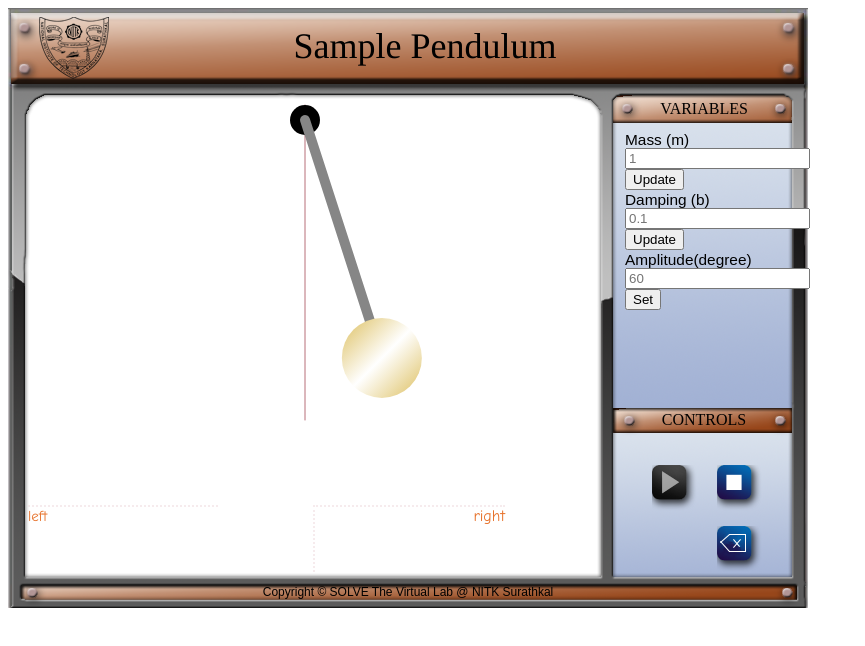
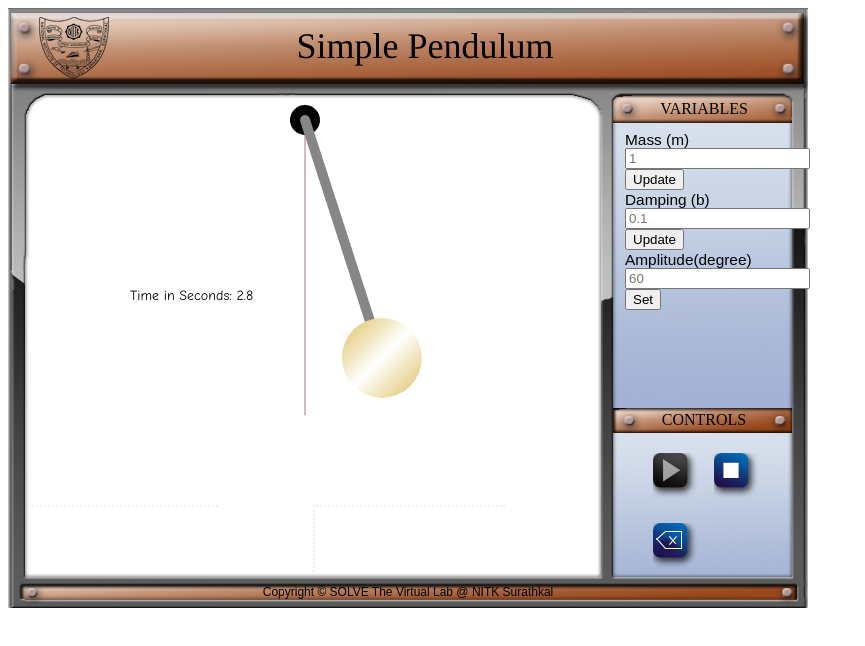
Before and after one commit to manand881/Simple-Pendulum, a plain HTML site: page IndexAnand.html in a window 1280 px wide. Both pictures are taken after a click on the picture 680 px from the left and 493 px from the top of the page. Shown: the whole page, without its empty margins (0-865 px from the left). Drawn offline with nearby package versions, Linux system fonts and the light colour scheme.

Commit message:
30-01-2020-1246

```diff
--- a/IndexAnand.html
+++ b/IndexAnand.html
@@ -20,37 +20,34 @@
     <!-- <script type="text/javascript" src= "sins/MOMscript.js"></script> -->
     <script >
 
-var b = 0.1
-var m = 1
+        var m = 1;
+        var b = 0.1;
         var amplitude0 = Math.PI / 3;               // 60 degrees
         var startTime = Date.now();
         var elapsed = Date.now()-startTime;
         var start_stop_trigger=true;
 
 
-
-
         function begin(){
 
-  if(start_stop_trigger==true){
+            if(start_stop_trigger===true){
 
                 amplitude0 = Math.PI / 3;               // 60 degrees
                 startTime = Date.now();
                 instanciate();
                 start_stop_trigger=false;
                 change_control_image();
-
             }
         }
 
         function change_control_image(){
-  if (start_stop_trigger==false){
+
+            if (start_stop_trigger===false){
 
                 document.getElementById("playpausebutton").src = "sins/blueplaydullgrey.png";
             }
             else{
                 document.getElementById("playpausebutton").src = "sins/blueplaydull.png";
-
             }
         }
 
@@ -59,28 +56,26 @@ window.onload = function(){
 
             amplitude0=0;
             instanciate();
-}
+        };
 
-function clearinput(){
-
-//clear mass field
+        function clearinput(){                              //clear mass input field
 
             var input = document.getElementById("mass");
-input_value =  input.getAttribute("value");
-input_value = "";
+// var input_value =  input.getAttribute("value");
+            var input_value = "";
             input.value=input_value;
 
 // clear b field
 
             input = document.getElementById("b");
-input_value =  input.getAttribute("value");
+// input_value =  input.getAttribute("value");
             input_value = "";
             input.value=input_value;
 
 // clear amplitude field
 
             input = document.getElementById("amplitude");
-input_value =  input.getAttribute("value");
+// input_value =  input.getAttribute("value");
             input_value = "";
             input.value=input_value;
         }
@@ -91,11 +86,16 @@ function end(){
             change_control_image();
         }
 
-function getInputValue_m(){
-  // Selecting the input element and get its value
+        function getInputValue_m(){                 // Selecting the input element and get its value
+
+
             var inputVal = document.getElementById("mass").value;
             if(inputVal>0){
                 m = inputVal;
+            }else if(inputVal<0){
+                alert("Enter Value greater than 0");
+            }else if(typeof inputVal == "string"){
+                alert("Enter numbers only.");
             }else{
                 alert("Enter Value greater than 0");
             }
@@ -109,6 +109,10 @@ function getInputValue_b(){
             var inputVal = document.getElementById("b").value;
             if(inputVal>=0){
                 b = inputVal;
+            }else if(inputVal<0){
+                alert("Enter Value greater than 0");
+            }else if(typeof inputVal == "string"){
+                alert("Enter numbers only.");
             }else{
                 alert("Enter Value greater than 0");
             }
@@ -124,11 +128,14 @@ function getInputValue_amplitude(){
             if(inputVal>0){
                 if(inputVal>90){
                     alert("Enter Value lesser than 90");
-    }
-    else{
+                }else{
                     amplitude0 = inputVal*Math.PI/180;
                     document.getElementById("amplitude").placeholder = inputVal;
                 }
+            }else if(inputVal<0){
+                alert("Enter Value greater than 0");
+            }else if(typeof inputVal == "string"){
+                alert("Enter numbers only.");
             }else{
                 alert("Enter Value greater than 0");
             }
@@ -148,7 +155,7 @@ function getInputValue_amplitude(){
             this.frame = 0;
             this.animating = false;
 
-  // by Anand Mahesh
+            // by manand881@gmail.com
             window.requestAnimFrame = (function(callback){
                 return window.requestAnimationFrame ||
                     window.webkitRequestAnimationFrame ||
@@ -240,14 +247,13 @@ function instanciate(){
             var canvas = anim.getCanvas();
 
             // var amplitude0 = Math.PI / 4; // 45 degrees
-  var amplitude = amplitude0
+            var amplitude = amplitude0;
             var period = 4000; //ms
             var theta = 0;
             var pendulumLength = 250;
             var pendulumWidth = 10;
             var rotationPointX = canvas.width / 2;
             var rotationPointY = 20;
-  var iterate = 0
             startTime = Date.now();
 
 
@@ -257,32 +263,36 @@ function instanciate(){
                 //    update
                 //    theta = (amplitude * Math.sin((2 * Math.PI * this.getTime()) / period)) + Math.PI / 2;
                 //    amplitude = amplitude0*Math.exp((-b/2*m)*(this.getTime()) / period)
-    // amplitude = amplitude0*Math.exp((-b/2*m)*(this.getTime()) / period)
+                //    amplitude = amplitude0*Math.exp((-b/2*m)*(this.getTime()) / period)
 
-    // theta = (amplitude0*Math.exp((-b/2*m)*(this.getTime()) / period) * Math.sin((2 * Math.PI * this.getTime()) / period)) + Math.PI / 2;
+                //    theta = (amplitude0*Math.exp((-b/2*m)*(this.getTime()) / period) * Math.sin((2 * Math.PI * this.getTime()) / period)) + Math.PI / 2;
                 theta = (amplitude0*Math.exp((-b/2*m)*(elapsed) / period) * Math.cos((2 * Math.PI * elapsed) / period)) + Math.PI / 2;
 
                 //clear
                 this.clear();
 
                 //draw dotted line
-    var canvas_dotted = document.getElementById("myCanvas");
-    var ctx = canvas_dotted.getContext("2d");
-    // ctx.setLineDash([16, 16]);/*dashes are 5px and spaces are 3px*/
-    ctx.beginPath();
-    ctx.lineWidth=1;
-    ctx.moveTo(275,5);
-    ctx.lineTo(275, 320);
-    ctx.strokeStyle="#B76E79";
-    ctx.stroke();
+                context.beginPath();
+                context.lineWidth=1;
+                context.moveTo(275,5);
+                context.lineTo(275, 315);
+                context.strokeStyle="#B76E79";
+                context.stroke();
 
-    //draw top circle
+                //display time
+                context.beginPath();
+                context.font="14px 'Comic Sans MS'";
+                context.fillStyle = "#000000";
+                context.fillText("Time in Seconds: "+(elapsed/1000), 100, 200, 170);
+                context.stroke();
+
+                // draw top circle
                 context.beginPath();
                 context.arc(rotationPointX, rotationPointY, 15, 0, 2 * Math.PI, false);
                 context.fillStyle = "black";
                 context.fill();
 
-    //draw shaft
+                //  draw shaft
                 context.beginPath();
                 var endPointX = rotationPointX + (pendulumLength * Math.cos(theta));
                 var endPointY = rotationPointY + (pendulumLength * Math.sin(theta));
@@ -294,7 +304,7 @@ function instanciate(){
                 context.strokeStyle = "#868686";
                 context.stroke();
 
-    //draw bottom circle
+                //  draw bottom circle
                 context.beginPath();
                 context.arc(endPointX, endPointY, 40, 0, 2 * Math.PI, false);
                 var grd = context.createLinearGradient(endPointX - 50, endPointY - 50, endPointX + 50, endPointY + 50);
@@ -323,18 +333,18 @@ The simulation requires JavaScript to be enabled.
 <div id="container">
 
     <!-- Replace TITLE with simulation title to be displayed next to logo-->
-<div id="simtitle">Sample Pendulum</div>
+    <div id="simtitle">Simple Pendulum</div>
 
     <!-- Region for simulation display -->
     <canvas id="myCanvas" height="400px" width="550px"></canvas>
 
+
     <div id="titleincanvas"></div>
 
 
-
     <!-- Region for comment / question prompts -->
-<div id="commentboxleft">left</div>
-<div id="commentboxright">right</div>
+    <div id="commentboxleft"></div>
+    <div id="commentboxright"></div>
 
     <!-- DND-Title of region for variables display -->
     <div id="vartitle">VARIABLES</div>
@@ -347,7 +357,6 @@ repeat block with new variable name and new id for widgets-->
 
         <div class="variable">
 
-
             <!-- <button type="button" onclick="begin();">Start</button> -->
             <!-- <button type="button" onclick="end();">Stop</button> -->
             <!-- <button type="button" onclick="clearinput();">cl</button><br> -->
@@ -355,21 +364,20 @@ repeat block with new variable name and new id for widgets-->
 
             <div class="varname">
                 <p title="Link Length">Mass (m)</p>
-  <input type="number" placeholder="1" id="mass" value="" autocomplete="off">
+                <input type="number" placeholder="1" id="mass" value="" autocomplete="off" size="20">
             </div>
             <button type="button" onclick="getInputValue_m();">Update</button><br>
 
 
             <div class="varname">
                 <p title="Link Length">Damping (b)</p>
-  <input type="number" placeholder="0.1" id="b" value="" autocomplete="off">
+                <input type="number" placeholder="0.1" id="b" value="" autocomplete="off" size="20">
             </div>
             <button type="button" onclick="getInputValue_b();">Update</button><br>
 
-
             <div class="varname">
                 <p title="Link Length">Amplitude(degree)</p>
-  <input type="number" placeholder="60" id="amplitude" value="" autocomplete="off"><br>
+                <input type="number" placeholder="60" id="amplitude" value="" autocomplete="off" size="20"><br>
             </div>
             <button type="button" onclick="getInputValue_amplitude();">Set</button>
 
@@ -380,10 +388,13 @@ repeat block with new variable name and new id for widgets-->
     <div id="ctrltitle">CONTROLS</div>
 
     <!-- Region for User controls of simulation -->
-<div id="controls">
-<img id="playpausebutton" onclick="begin()" src="sins/blueplaydull.png" />
-<img id="rotationbutton" onclick="end()" src="sins/bluestopdull.png" /><br>
-<img id="rotationbutton" onclick="clearinput()" src="sins/clear.png" />
+    <div id="controls_row">
+        <div class="control_column">
+            <img id="playpausebutton" onclick="begin()" src="sins/blueplaydull.png"  alt="Play"/>
+            <img id="stopbuttondull" onclick="end()" src="sins/bluestopdull.png"  alt="Stop"/></div>
+        <div class="control_column">
+            <!--<img id="stopbuttondull_dummy" onclick="end()" src="sins/bluestopdull.png" />-->
+            <img id="clearbutton" onclick="clearinput()" src="sins/Clear.png" alt="Clear"/></div>
 
         <!--
         <div class="usercheck">-->
@@ -393,16 +404,9 @@ repeat block with new variable name and new id for widgets-->
         <input type="button" id="resetparams" value="Reset" onclick="varinit();"></input> -->
     </div>
 
-
     <!-- DND-Copyright display-->
     <div id="copyright" title="Developer : SOLVEr"> Copyright &copy; SOLVE The Virtual Lab @ NITK Surathkal </div>
 
-</div><!-- Container div close -->
-
-<!-- For trials during development
-write in trythis() function the outputs that you want to check.
-<input type='button' onclick='trythis()' value="try me"></input>
--->
-
+</div>
 </body>
 </html>
--- a/sins/MOMstyle.css
+++ b/sins/MOMstyle.css
@@ -152,22 +152,54 @@ div#variables
 div#controls
 {
 	position:absolute;
-	left:607px;
+	left:615px;
 	top:435px;
 	height: 140px;
-	width: 175px;
+	width: 177px;
+}
+
+div#controls_row
+{
+	position:absolute;
+	left:645px;
+	top:445px;
+	height: 140px;
+	width: 177px;
+	display: flex;
+	flex-wrap: wrap;
+	padding: 0 4px;
+}
+
+.control_column {
+	flex: 50%;
+	padding: 0 4px;
+}
+
+.control_column img {
+	margin-top: 8px;
+	vertical-align: middle;
 }
 
 input#mass{
 	-moz-appearance:textfield;
+
 }
 
 input#b{
 	-moz-appearance:textfield;
+
 }
 
 input#amplitude{
 	-moz-appearance:textfield;
+
+}
+
+input::-webkit-outer-spin-button,
+input::-webkit-inner-spin-button {
+	-moz-appearance:textfield;
+	-webkit-appearance: none;
+	margin: 0;
 }
 
 #playpausebutton
```
Lines whose indentation alone changed are shown as unchanged.
